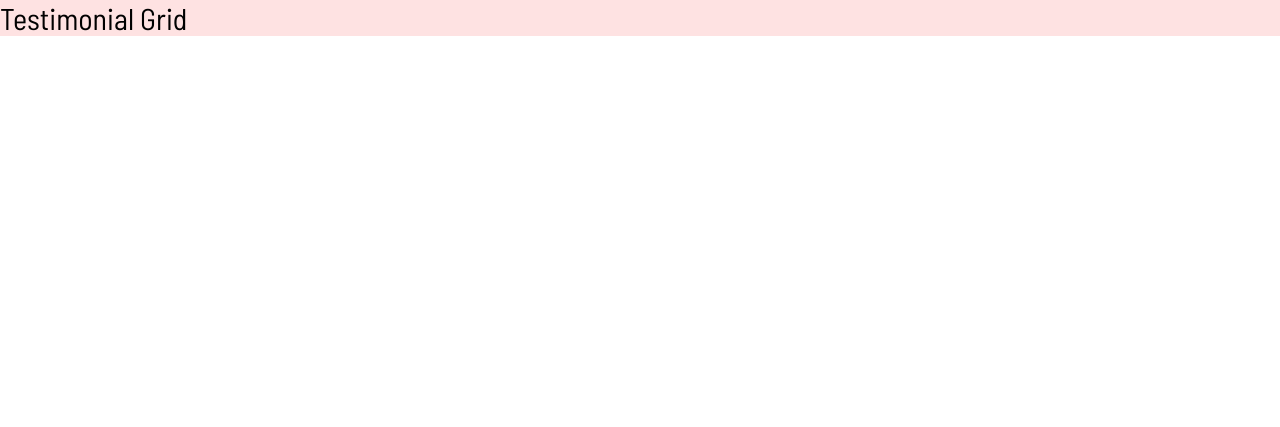
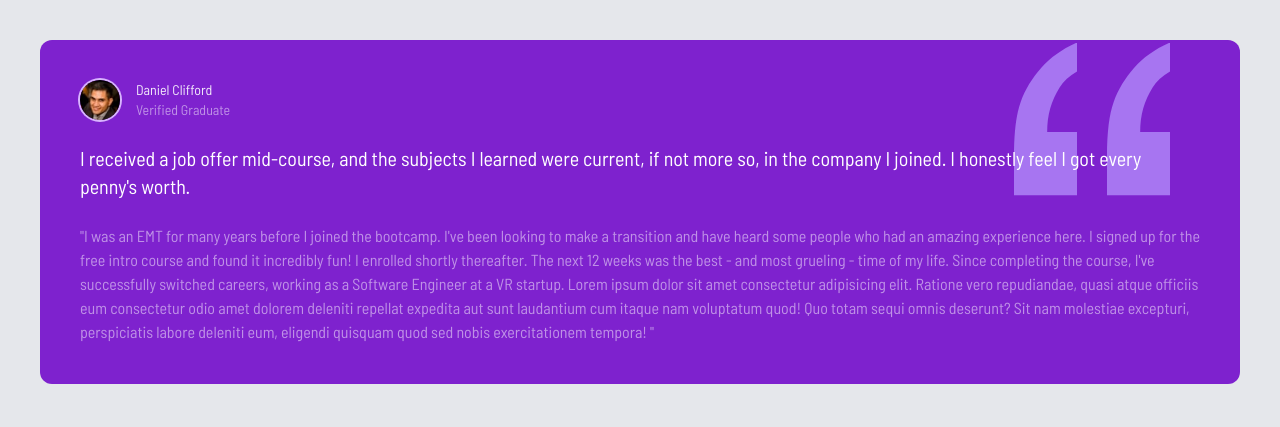
Before and after one commit to Jscorz/Tailwind-Testimonial-Grid, a website: page index.html in a window 1280 px wide. Drawn offline with Linux system fonts and the light colour scheme.

Commit message:
finished markup/styling of first box

```diff
--- a/index.html
+++ b/index.html
@@ -11,7 +11,58 @@
 		<link rel="stylesheet" href="css/style.css" />
 		<title>Testimonial Grid</title>
 	</head>
-	<body>
-		<h1 class="text-3xl bg-red-100">Testimonial Grid</h1>
+	<body class="bg-gray-200">
+		<!-- Global Container -->
+		<div class="container mx-auto max-w-7xl p-2 md:p-10">
+			<div class="text-white">
+				<!-- Box 1 -->
+				<div class="relative p-10 rounded-xl bg-purple-700">
+					<!-- Quotes Image -->
+					<img
+						src="images/bg-pattern-quotation.svg"
+						alt=""
+						class="absolute top-3 right-10 scale-125 md:top-7 md:right-24 md:scale-150"
+					/>
+					<!-- Box header -->
+					<div class="flex z-10 space-x-4">
+						<img
+							src="images/image-daniel.jpg"
+							alt=""
+							class="w-10 h-10 rounded-full ring-2 ring-purple-300"
+						/>
+						<div class="text-sm">
+							<h4 class="opacity-90">Daniel Clifford</h4>
+							<p class="opacity-50">Verified Graduate</p>
+						</div>
+					</div>
+
+					<!-- Large Text -->
+					<p class="relative z-10 mt-6 text-xl">
+						I received a job offer mid-course, and the subjects I
+						learned were current, if not more so, in the company I
+						joined. I honestly feel I got every penny's worth.
+					</p>
+					<!-- Small Text -->
+					<p class="mt-6 opacity-50 line-clamp-6">
+						"I was an EMT for many years before I joined the
+						bootcamp. I've been looking to make a transition and
+						have heard some people who had an amazing experience
+						here. I signed up for the free intro course and found it
+						incredibly fun! I enrolled shortly thereafter. The next
+						12 weeks was the best - and most grueling - time of my
+						life. Since completing the course, I've successfully
+						switched careers, working as a Software Engineer at a VR
+						startup. Lorem ipsum dolor sit amet consectetur
+						adipisicing elit. Ratione vero repudiandae, quasi atque
+						officiis eum consectetur odio amet dolorem deleniti
+						repellat expedita aut sunt laudantium cum itaque nam
+						voluptatum quod! Quo totam sequi omnis deserunt? Sit nam
+						molestiae excepturi, perspiciatis labore deleniti eum,
+						eligendi quisquam quod sed nobis exercitationem tempora!
+						"
+					</p>
+				</div>
+			</div>
+		</div>
 	</body>
 </html>
```
Also changed, not shown: css/style.css.
